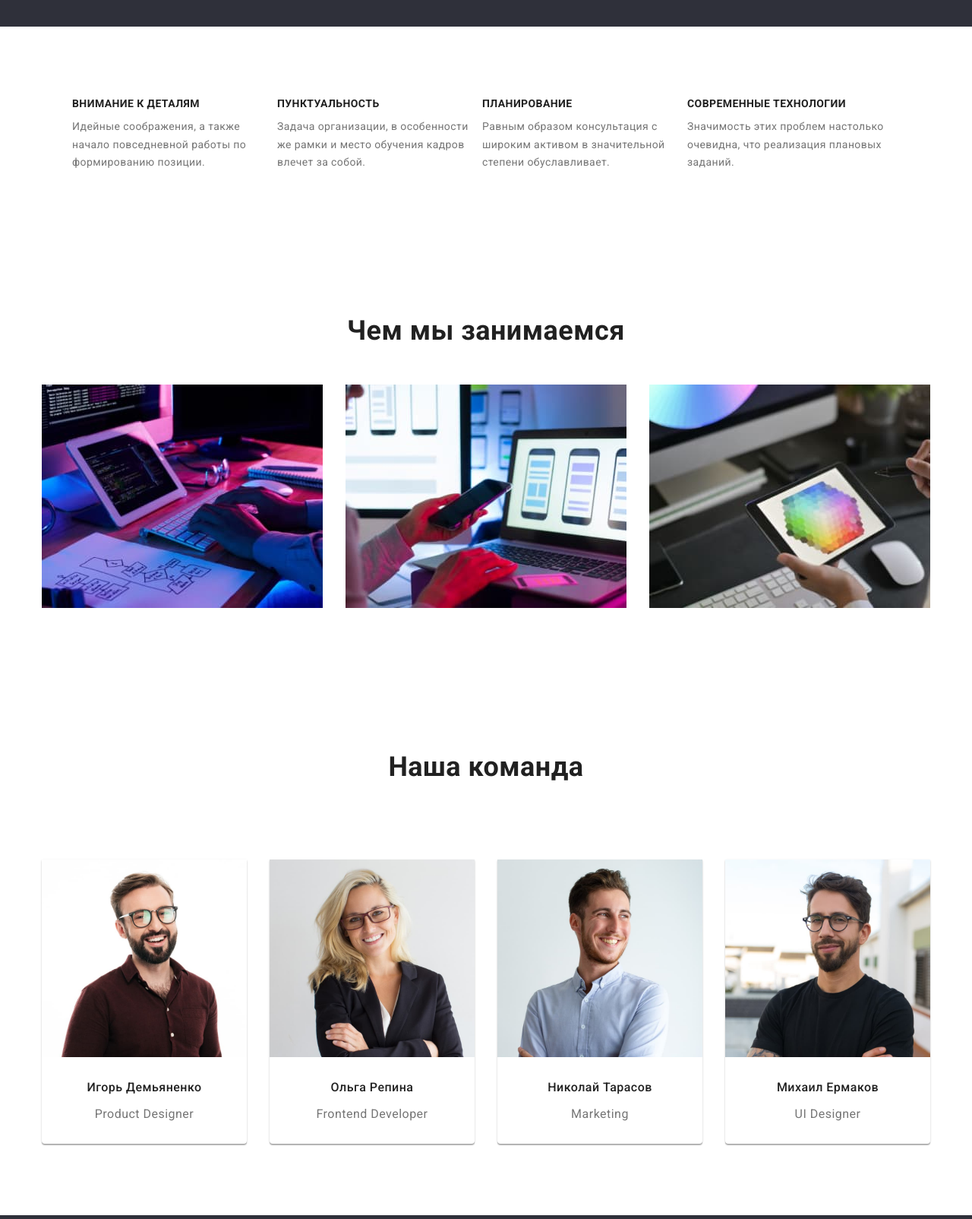
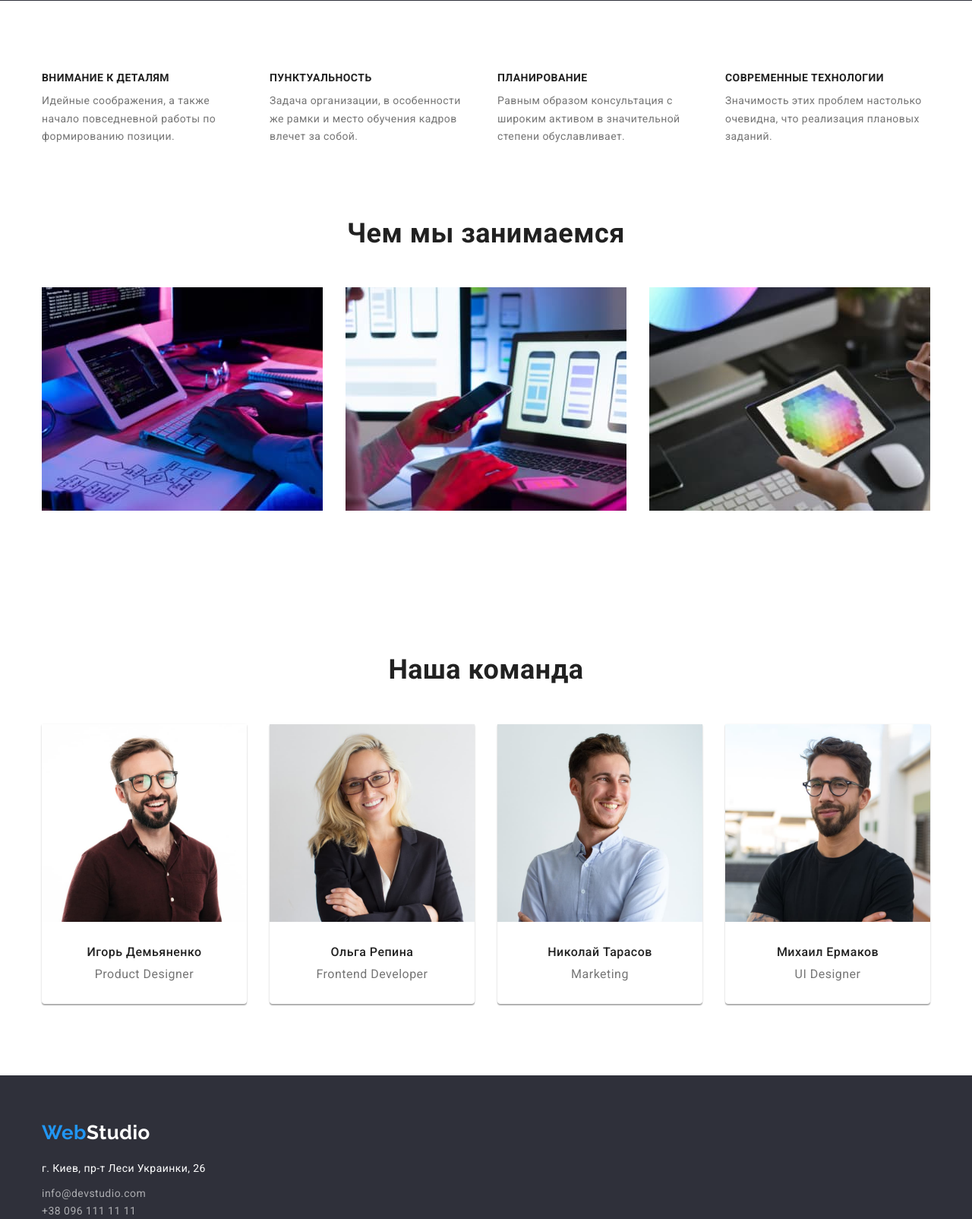
Before and after one commit to Tauzhnianskyi/goit-markup-hw-03, a plain HTML site: page index.html in a window 1280 px wide. Shown: the part 680-2284 px from the top of the page at 76% size. Drawn offline with nearby package versions, Linux system fonts and the light colour scheme.

Commit message:
Mistakes fixed

```diff
--- a/css/styles.css
+++ b/css/styles.css
@@ -24,8 +24,24 @@ ul {
     list-style: none;
 }
 
+h1,
+h2,
+h3,
+h4,
+h5,
+h6,
+p,
+ul,
+ol {
+    margin: 0;
+}
+
 .section {
     padding-top: 94px;
+    padding-bottom: 94px;
+}
+
+.section-whatwedo {
     padding-bottom: 94px;
 }
 
@@ -50,6 +66,9 @@ ul {
 .site-nav {
     display: flex;
     margin-left: 93px;
+    margin-top: 0;
+    margin-bottom: 0;
+    padding: 0;
 
 }
 .site-nav .item {
@@ -60,8 +79,8 @@ ul {
     margin-right: 0;
 }
 .site-nav .link {
-    padding-top: 21px;
-    padding-bottom: 21px;
+    padding-top: 32px;
+    padding-bottom: 32px;
     display:block;
 
     color: var(--primary-text-color);
@@ -72,10 +91,6 @@ ul {
     text-decoration: none;
     font-size: 14px;
     line-height: 1.14;
-}
-
-.header {
-    padding-top: 24px;
 }
 
 .main-nav {
@@ -235,11 +250,16 @@ button > .btn-primary {
     max-width: 270px;
 }
 
+
 .benefits-list {
     display: flex;
     margin-top: 0;
     margin-bottom: 0;
+    padding: 0;
+}
 
+.benfits-block:not(:first-child) {
+    margin-left: 30px;
 }
 
 p {
@@ -271,18 +291,14 @@ p {
 /* our team  */
 
 
-.section-title.team {
-    padding-bottom: 50px;
-}
 .team-list {
+    display: flex;
+    margin-right: -30px;
+    margin-top: 0;
+
     margin-right: 30px;
     padding-left: 0;
     margin-bottom: 0;
-}
-
-.team-list {
-    display: flex;
-    margin-right: -30px;
 }
 
 .team-list .item {
@@ -297,7 +313,7 @@ p {
 }
 
 .team-name {
-    margin-top: 30px;
+    padding-top: 30px;
     margin-bottom: 10px;
 
     font-size: 16px;
@@ -307,7 +323,7 @@ p {
 }
 
 .team-position {
-    margin-bottom: 30px;
+    padding-bottom: 30px;
 
     font-size: 16px;
     font-weight: normal;
@@ -319,16 +335,14 @@ p {
 /* footer  */
 
 
-.logo-container {
+.footer {
     padding-top: 60px;
+    padding-bottom: 60px;
+    background-color: #2F303A;
 }
 
 .logo-part-footer {
     color:var(--primary-white-color);
-}
-
-footer {
-    background-color: #2F303A;
 }
 
 address {
@@ -359,7 +373,6 @@ address .button-footer-primary, .button-footer-secondary {
 
 .footer-list {
     padding-left: 0px;
-    padding-bottom: 20px;
 }
 
 .address-data {
@@ -367,6 +380,9 @@ address .button-footer-primary, .button-footer-secondary {
     margin-bottom: 9px;
 }
 
+.button-footer-primary {
+    margin-bottom: 9px;
+}
 /* PORTFOLIO  */
 
 /* header  */
@@ -381,8 +397,8 @@ address .button-footer-primary, .button-footer-secondary {
 .filter-list {
     display: flex;
     margin-top: 0;
-    margin-bottom: 34px;
     justify-content: center;
+    margin-bottom: 50px;
 }
 
 .filter-list .item.item:not(:first-child) {
@@ -391,11 +407,11 @@ address .button-footer-primary, .button-footer-secondary {
 
 
 .project-title {
-    margin: 0;
+    margin-bottom: 4px;
+
 }
 
 .project-profile {
-    margin-top: 4;
     margin-bottom: 0;
 }
 
@@ -452,6 +468,7 @@ button {
     background-color: var(--primary-white-color);
     color: var(--primary-text-color);
     box-shadow: 0px 0px 0px;
+    padding: 6px 22px;
 }
 
 .filter-list button:hover,
--- a/index.html
+++ b/index.html
@@ -51,22 +51,22 @@
                <div class="container">
                     <h2 class="visually-hidden">Преимущества</h2>
                     <ul class="benefits-list">
-                        <li>
+                        <li class="benfits-block">
                             <h3 class="benefits-title">Внимание к деталям</h3>
                             <p class="benefits-item">Идейные соображения, а также начало повседневной работы по формированию
                                 позиции.</p>
                         </li>
-                        <li>
+                        <li class="benfits-block">
                             <h3 class="benefits-title">Пунктуальность</h3>
                             <p class="benefits-item">Задача организации, в особенности же рамки и место обучения кадров влечет за
                                 собой.</p>
                         </li>
-                        <li>
+                        <li class="benfits-block">
                             <h3 class="benefits-title">Планирование</h3>
                             <p class="benefits-item">Равным образом консультация с широким активом в значительной степени
                                 обуславливает.</p>
                         </li>
-                        <li>
+                        <li class="benfits-block">
                             <h3 class="benefits-title">Современные технологии</h3>
                             <p class="benefits-item">Значимость этих проблем настолько очевидна, что реализация плановых заданий.
                             </p>
@@ -76,7 +76,7 @@
             </section>
 
             <!--What we do-->
-            <section class="section">
+            <section class="section-whatwedo">
                 <div class="container">
                     <h2 class="section-title">Чем мы занимаемся</h2>
                     <ul class="whatwedo-list">
@@ -100,23 +100,31 @@
                     <ul class="team-list">
                         <li class="item">
                             <img src="./images/igor.jpg" alt="Игорь Демьяненко" width="270">
+                                <div class="team-card">
                                     <h3 class="team-name">Игорь Демьяненко</h3>
                                     <p class="team-position">Product Designer</p>
+                                </div>
                         </li>
                         <li class="item">
                             <img src="./images/olga.jpg" alt="Ольга Репина" width="270">
+                                <div class="team-card">
                                     <h3 class="team-name">Ольга Репина</h3>
                                     <p class="team-position">Frontend Developer</p>
+                                </div>
                         </li>
                         <li class="item">
                             <img src="./images/nikolay.jpg" alt="Николай Тарасов" width="270">
+                                <div class="team-card">
                                     <h3 class="team-name">Николай Тарасов</h3>
                                     <p class="team-position">Marketing</p>
+                                </div>
                         </li>
                         <li class="item">
                             <img src="./images/mikhail.jpg" alt="Михаил Ермаков" width="270">
+                                <div class="team-card">
                                     <h3 class="team-name">Михаил Ермаков</h3>
                                     <p class="team-position">UI Designer</p>
+                                </div>
                         </li>
                     </ul>
                 </div>
@@ -124,7 +132,7 @@
     </main>
 
     <!--Footer-->
-    <footer>
+    <footer class="footer">
        <div class="container">
             <div class="logo-container">
                 <a href="/" class="logo">
```
Also changed, not shown: portfolio.html (+2 -2 lines). Lines whose indentation alone changed are shown as unchanged.
